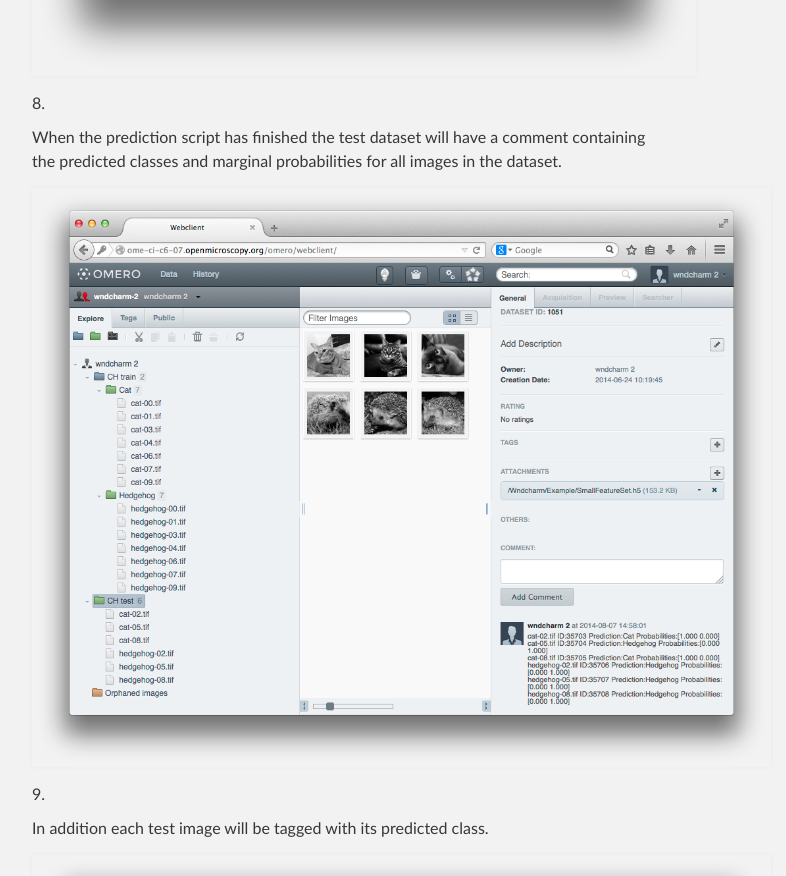
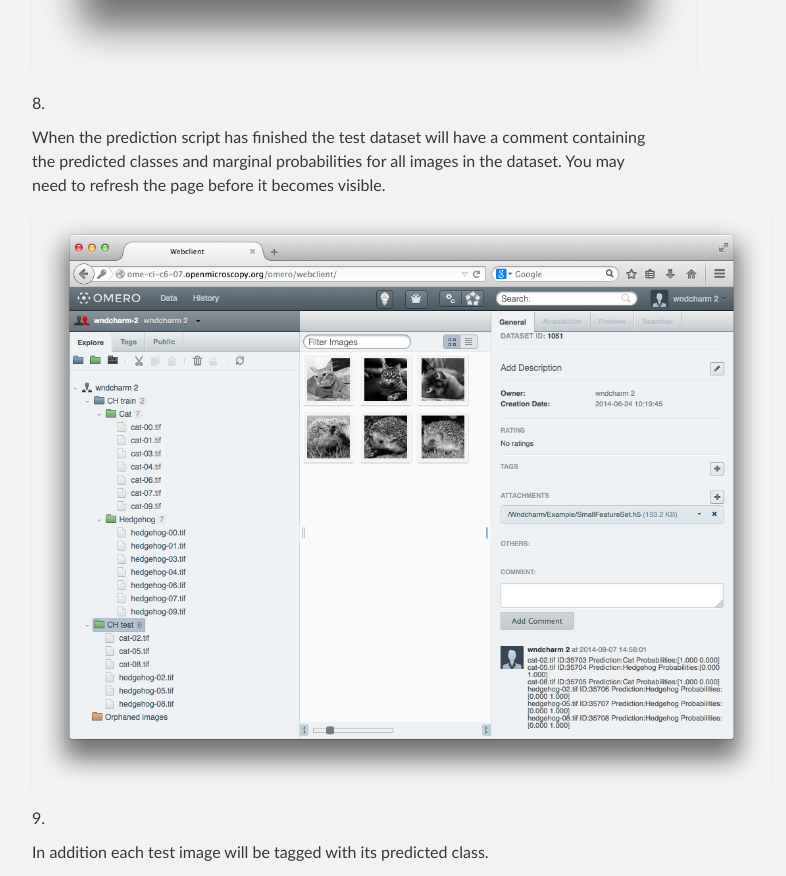
Before and after one commit to ome/omero-pychrm, a plain HTML site: page index.html in a window 1280 px wide. Shown: the part 8333-9209 px from the top of the page, without its empty margins (308-1094 px from the left). Drawn offline with Linux system fonts and the light colour scheme.

Commit message:
Add note about refreshing to see prediction results.
https://github.com/ome/omero-wndcharm/issues/41

```diff
--- a/index.html
+++ b/index.html
@@ -87,7 +87,7 @@
 <p><img src="images/10-predict_menu.png" alt="Script menu, prediction"><img src="images/11-predict_dialog.png" alt="Prediction dialog"></p>
 </li>
 <li>
-<p>When the prediction script has finished the test dataset will have a comment containing the predicted classes and marginal probabilities for all images in the dataset.</p>
+<p>When the prediction script has finished the test dataset will have a comment containing the predicted classes and marginal probabilities for all images in the dataset. You may need to refresh the page before it becomes visible.</p>
 
 <p><img src="images/12-predict_dataset_comments.png" alt="Prediction dataset comment"></p>
 </li>
```
